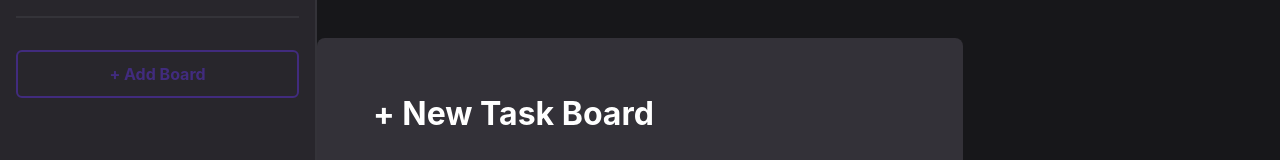
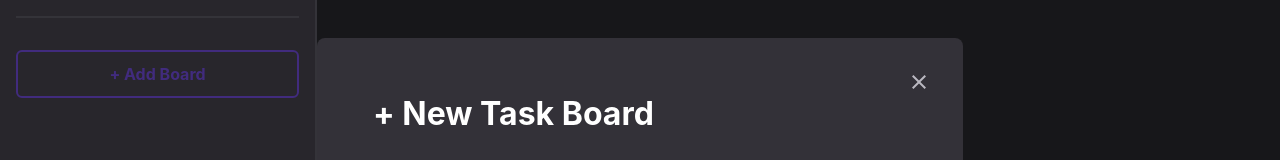
Before and after one commit to jacobpacheco100/Skotcha, a React (Create React App) app: page /dashboard in a window 1280 px wide. Both pictures are taken after a click on the button "+ Add Board". Shown: the part 192-352 px from the top of the page. Built offline with nearby package versions, Linux system fonts and the light colour scheme.

Commit message:
add: modal + context

```diff
--- /dev/null
+++ b/src/components/dashboard/context/ModalContext.jsx
@@ -0,0 +1,3 @@
+import { createContext } from 'react'
+
+export const ModalContext = createContext({})
--- a/src/components/dashboard/modals/AddBoard.jsx
+++ b/src/components/dashboard/modals/AddBoard.jsx
@@ -1,9 +1,14 @@
-import React from 'react'
+import React, { useContext } from 'react'
+import { ModalContext } from '../context/ModalContext'
+import { IoMdClose } from 'react-icons/io'
 
 const AddBoard = () => {
+  const { setModal } = useContext(ModalContext)
+
   return (
     <>
       <div className='modal--core'>
+        <IoMdClose onClick={() => setModal('')} className='modal--close' />
         <h4 className='h2'>+ New Task Board</h4>
         <form className='mt-10 space-y-5'>
           <div>
@@ -13,7 +18,7 @@ const AddBoard = () => {
           <button className='btn-2 w-full'>+ Create Board</button>
         </form>
       </div>
-      <div className='modal--bg'></div>
+      <div onClick={() => setModal('')} className='modal--bg'></div>
     </>
   )
 }
--- a/src/components/dashboard/modals/AddTask.jsx
+++ b/src/components/dashboard/modals/AddTask.jsx
@@ -1,9 +1,13 @@
-import React from 'react'
+import React, { useContext } from 'react'
+import { ModalContext } from '../context/ModalContext'
+import { IoMdClose } from 'react-icons/io'
 
 const AddTask = () => {
+  const { setModal } = useContext(ModalContext)
   return (
     <>
       <div className='modal--core'>
+        <IoMdClose onClick={() => setModal('')} className='modal--close' />
         <h4 className='h2'>+ New Task Board</h4>
         <form className='mt-10 space-y-5'>
           <div>
@@ -17,7 +21,7 @@ const AddTask = () => {
           <button className='btn-2 w-full'>+ Create Board</button>
         </form>
       </div>
-      <div className='modal--bg'></div>
+      <div onClick={() => setModal('')} className='modal--bg'></div>
     </>
   )
 }
--- a/src/components/dashboard/modals/DeleteBoard.jsx
+++ b/src/components/dashboard/modals/DeleteBoard.jsx
@@ -1,16 +1,20 @@
-import React from 'react'
+import React, { useContext } from 'react'
+import { ModalContext } from '../context/ModalContext'
+import { IoMdClose } from 'react-icons/io'
 
 const DeleteBoard = () => {
+  const { setModal } = useContext(ModalContext)
   return (
     <>
       <div className='modal--core--delete'>
+        <IoMdClose onClick={() => setModal('')} className='modal--close' />
         <h4 className='h2 text-center'>WARNING:</h4>
         <p className='text text-center'>
           You are about to remove this task board from your dashboard
         </p>
         <button className='btn-danger w-full'>Delete Task Board</button>
       </div>
-      <div className='modal--bg'></div>
+      <div onClick={() => setModal('')} className='modal--bg'></div>
     </>
   )
 }
--- a/src/index.css
+++ b/src/index.css
@@ -157,6 +157,10 @@ code {
   @apply z-10 absolute top-1/2 left-1/2 transform -translate-x-1/2 -translate-y-1/2 p-14 rounded-lg bg-gray-1 w-[646px];
 }
 
+.modal--close {
+  @apply absolute top-8 right-8 text-2xl text-gray-4 hover:cursor-pointer;
+}
+
 .modal--core--delete {
   @apply z-10 absolute top-1/2 left-1/2 transform -translate-x-1/2 -translate-y-1/2 p-14 rounded-lg bg-gray-1 w-[380px];
 }
--- a/src/pages/Dashboard.jsx
+++ b/src/pages/Dashboard.jsx
@@ -7,6 +7,9 @@ import Tasks from '../components/dashboard/Tasks'
 import AddBoard from '../components/dashboard/modals/AddBoard'
 import AddTask from '../components/dashboard/modals/AddTask'
 import DeleteBoard from '../components/dashboard/modals/DeleteBoard'
+
+// context api
+import { ModalContext } from '../components/dashboard/context/ModalContext'
 
 const Dashboard = () => {
   const [modal, setModal] = useState()
@@ -36,7 +39,9 @@ const Dashboard = () => {
 
       {/* modals */}
 
-      {showModal()}
+      <ModalContext.Provider value={{ setModal }}>
+        {showModal()}
+      </ModalContext.Provider>
     </div>
   )
 }
```
